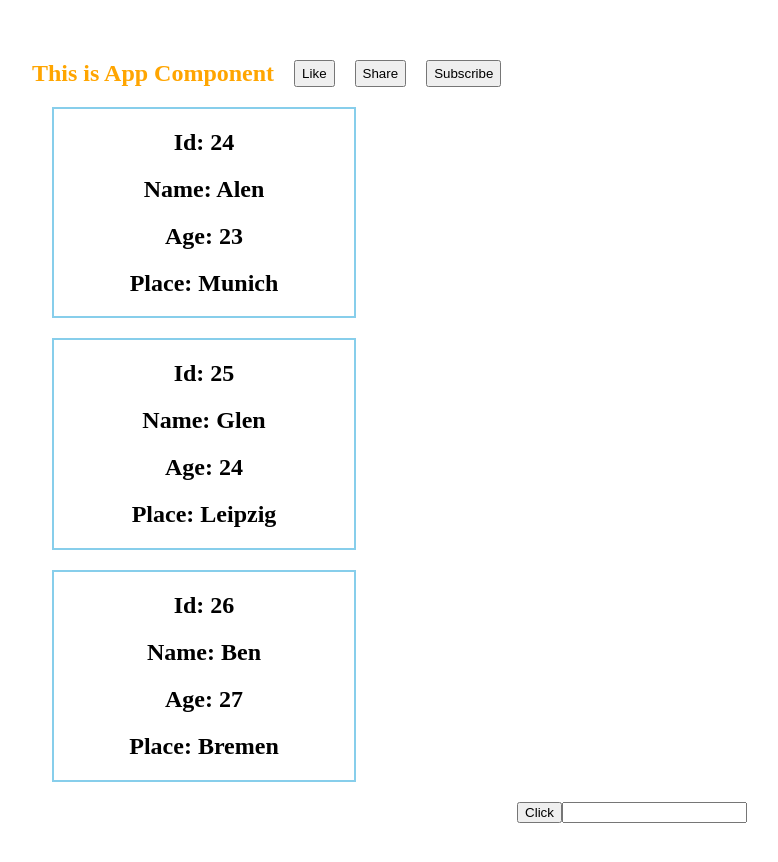
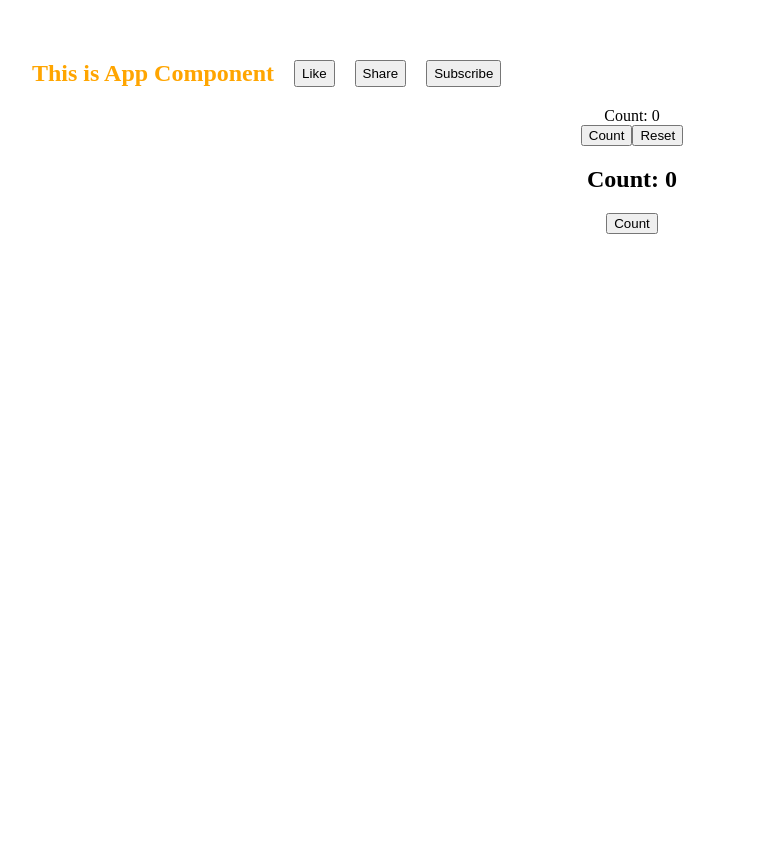
Before and after one commit to kothapallisridhar/frontend, a React (Vite) app in the folder react-app/: page / in a window 1280 px wide. Shown: the whole page, without its empty margins (8-786 px from the left). After the commit the page ends 800 px from the top, so only its background shows below. Built offline with nearby package versions, Linux system fonts and the light colour scheme.

Commit message:
state in class component

```diff
--- a/react-app/src/App.jsx
+++ b/react-app/src/App.jsx
@@ -1,33 +1,24 @@
 import './App.css'
 import User from './User'
 import UserTwo from './UserTwo'
+import { useState } from 'react'
 
 // function displayMessage() {
 //   alert("Hello")
 // }
 
 function App(props) {
+  const [count, setCount] = useState(0)
+
   console.dir(props)
-  let users = [{id: 24, name: 'Alen', age: 23, place: 'Munich'},
-    {id: 25, name: 'Glen', age: 24, place: 'Leipzig'},
-    {id: 26, name: 'Ben', age: 27, place: 'Bremen'}
-  ]
-
-  function displayMessage(num, e) {
-    alert("button clicked! " + num)
-    console.log(e.target)
-    console.dir(e.target)
-  }
 
   return (
     <>
     <h2 style={{display: 'flex', gap: 20, color: 'orange'}}>{props.children}</h2>
-      {users.map(user => {
-        return <User key={user.id} id={user.id} name={user.name} age={user.age} place={user.place}/>
-      })}
-      <button onClick={(e) => displayMessage(10, e)}>Click</button>
-      <input type="text" onKeyUp={(e) => displayMessage(10, e)}/>
-      {/* <UserTwo name='Messi' age='38'/> */}
+      <label htmlFor="">Count: {count}</label>
+      <br />
+      <button onClick={() => setCount(count + 1)}>Count</button>
+      <button onClick={() => setCount(0)}>Reset</button>
     </>
   )
 }
--- a/react-app/src/UserTwo.jsx
+++ b/react-app/src/UserTwo.jsx
@@ -1,12 +1,14 @@
 import React from 'react'
 
 class UserTwo extends React.Component {
-
+    state = {
+        counter: 0
+    }
     render() {
         return (
             <>
-              <h1>Name: {this.props.name}</h1>
-              <h2>Age: {this.props.age}</h2>
+              <h2>Count: {this.state.counter}</h2>
+              <button onClick={() => this.setState({counter: this.state.counter + 1})}>Count</button>
             </>
         )
     }
--- a/react-app/src/main.jsx
+++ b/react-app/src/main.jsx
@@ -2,6 +2,7 @@ import { StrictMode } from 'react'
 import { createRoot } from 'react-dom/client'
 //import './index.css'
 import App from './App.jsx'
+import UserTwo from './UserTwo.jsx'
 
 const root = createRoot(document.getElementById('root'))
 
@@ -13,6 +14,7 @@ root.render(
       <button>Share</button>
       <button>Subscribe</button>
     </App>
+    <UserTwo/>
   </>
 
 )
```
